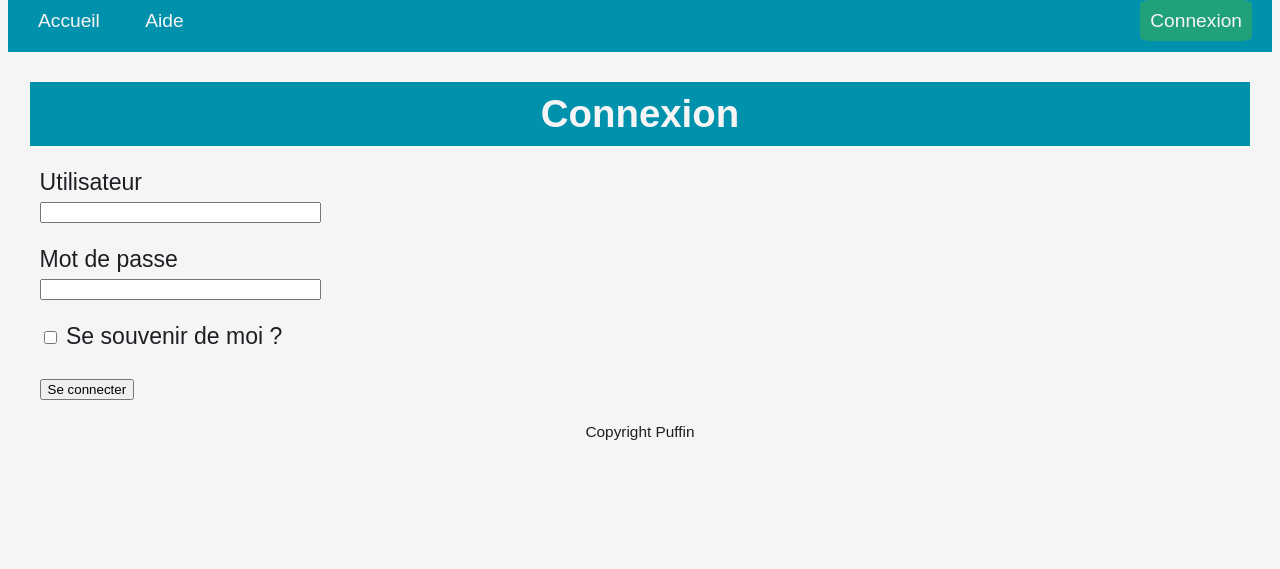
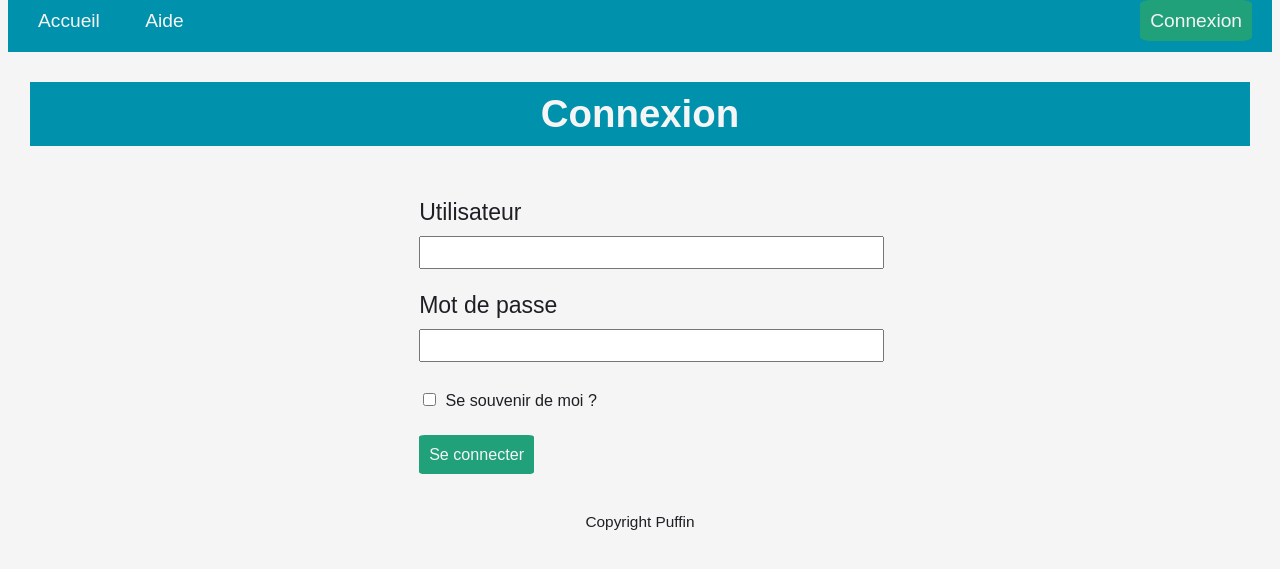
Before and after one commit to RmnSnk/syp, a Flask app: page /auth/ in a window 1280 px wide. Shown: the part 115-684 px from the top of the page. Run offline with Flask 2, Linux system fonts and the light colour scheme; some web fonts are replaced.

Commit message:
Travail sur les formulaires et la configuration

```diff
--- a/myapp/__init__.py
+++ b/myapp/__init__.py
@@ -9,6 +9,7 @@
 
 from flask import Flask
 from flask_sqlalchemy import SQLAlchemy
+from config import Config
 
 
 db = SQLAlchemy() # On la crée vide
@@ -16,8 +17,8 @@
 
 def create_app():
     app = Flask(__name__, instance_relative_config=True)
-    app.config.from_object('config')
-    app.config.from_pyfile('config.py')
+    app.config.from_object(Config)      # Configuration de base de l'application dans l'objet config
+    app.config.from_pyfile('config.py') # Configuration particulières de l'instance
 
     db.init_app(app) # + db = SQLAlhemyq() -> equivaut à db = SQLAlchemy(app)
 
--- a/myapp/auth.py
+++ b/myapp/auth.py
@@ -13,4 +13,4 @@
 @auth_blueprint.route('/') #renvoie vers /auth
 def auth():
     formulaire = form.LoginForm()
-    return render_template('auth.html', form=formulaire)
+    return render_template('auth.html',title="Login", form=formulaire)
--- a/myapp/main.py
+++ b/myapp/main.py
@@ -29,4 +29,4 @@
         liste_aff.append(l)
 
 
-    return render_template('index.html', liste_affaires=liste_aff)
+    return render_template('index.html',title="Bienvenue", liste_affaires=liste_aff)
--- a/myapp/static/styles/styles.css
+++ b/myapp/static/styles/styles.css
@@ -172,3 +172,30 @@
 table tr:nth-child(odd){
   background-color:var(--lightgreycst);
 }
+
+/* Formulaire_login */
+
+#formulaire{
+	margin-top : 30px;
+	display: flex;
+	justify-content: center;
+}
+
+
+#form-input-login{
+	font-size: 1em;
+	margin-top: 10px;
+}
+
+#form-remerberme-label{
+	font-size: 0.7em;
+}
+
+#form-remerberme-submit{
+	font-size: 0.7em;
+	padding: 10px;
+	color: var(--whitecst);
+	background-color: var(--greencst);
+	border: none;
+	border-radius: 5%;
+}
--- a/myapp/templates/auth.html
+++ b/myapp/templates/auth.html
@@ -3,18 +3,20 @@
 {% block content %}
 
     <h1>Connexion</h1>
+    <div id=formulaire>
         <form action="" method="post" novalidate>
         	{{ form.hidden_tag() }}
         	<p>
         		{{ form.username.label }} </br>
-    		{{ form.username(size=32)}}
+        		{{ form.username(id="form-input-login", size=32)}}
         	</p>
         	<p>
         		{{ form.password.label }} </br>
-    		{{ form.password(size=32) }}
+        		{{ form.password(id="form-input-login", size=32) }}
         	</p>
-    	<p>{{ form.remember_me() }} {{form.remember_me.label }}</p>
-    	<p>{{ form.submit() }}</p>
+        	<p>{{ form.remember_me() }} {{form.remember_me.label(id="form-remerberme-label") }}</p>
+        	<p>{{ form.submit(id="form-remerberme-submit") }}</p>
         </form>
+    </div>
 
 {% endblock %}
--- a/myapp/templates/base.html
+++ b/myapp/templates/base.html
@@ -1,7 +1,11 @@
 <!DOCTYPE html>
 <html>
 <head>
+	{% if title %}
+	<title>{{ title }} - SYP</title>
+	{% else %}
 	<title>Bienvenue sur SYP</title>
+	{% endif %}
 	<link rel="stylesheet" type="text/css" href="../static/styles/styles.css">
 	<meta charset="utf-8">
 </head>
```
Also changed, not shown: config.py (+10 -9 lines). Lines whose indentation alone changed are shown as unchanged.
